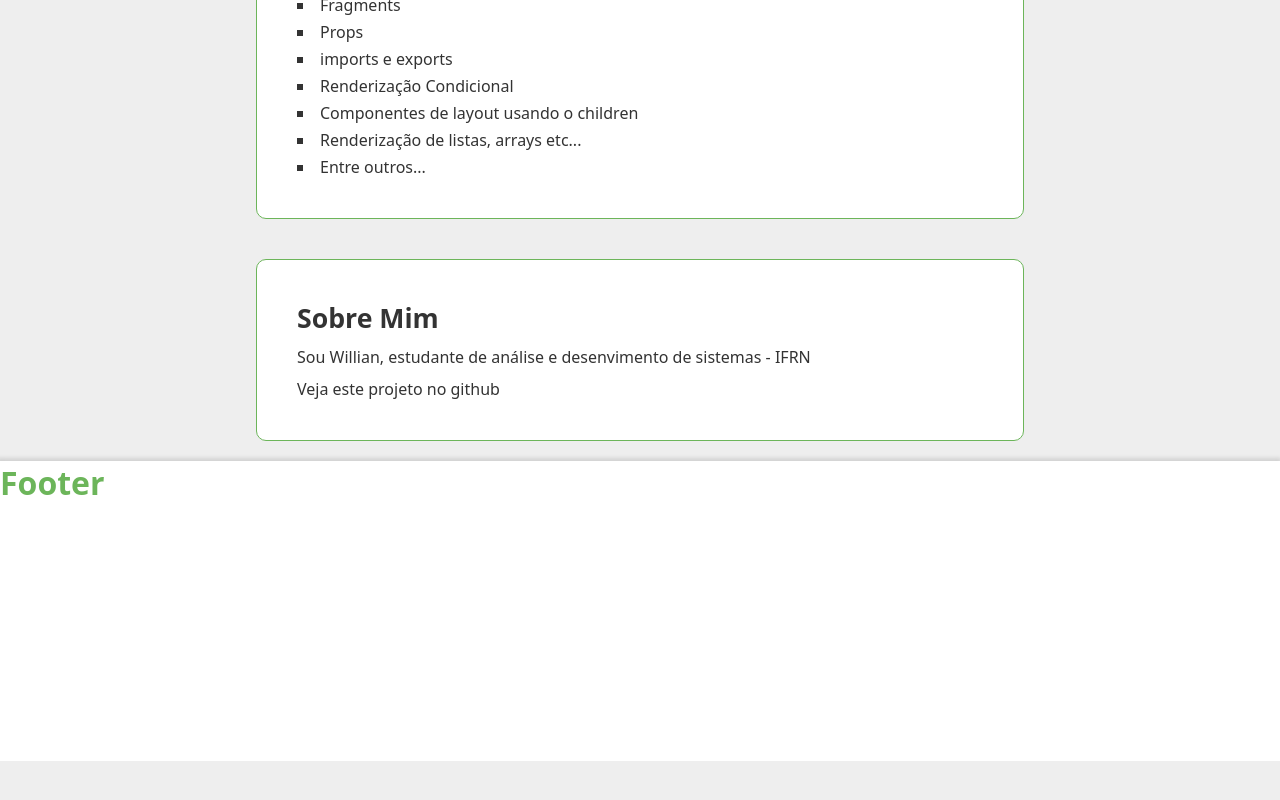
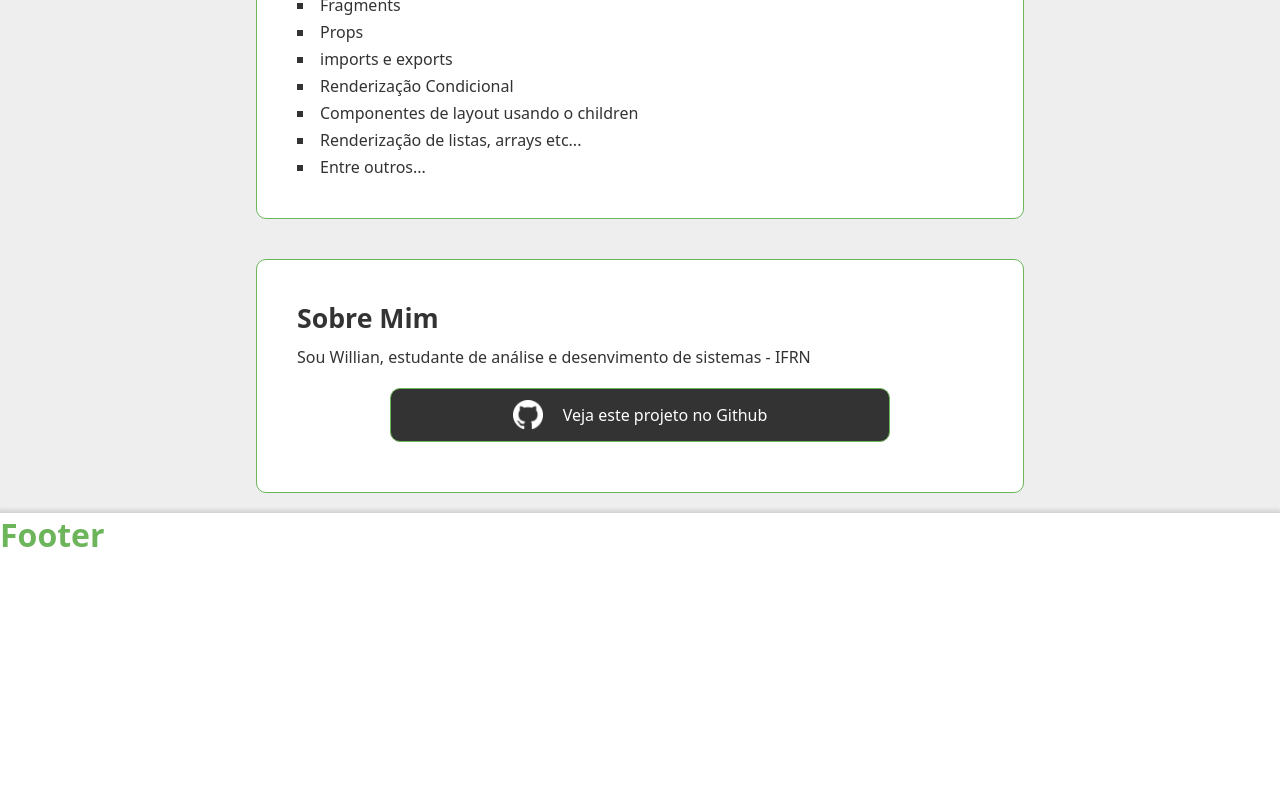
Before and after one commit to WillianM19/Selecao-02-2022-Pechinchou, a Next.js app: page /sobre in a window 1280 px wide. Shown: the part 1560-2360 px from the top of the page. Before the commit the page ends 2321 px from the top, so only its background shows below. Built offline with nearby package versions, Linux system fonts and the light colour scheme.

Commit message:
Página sobre 2/3

```diff
--- /dev/null
+++ b/components/GithubBtn.js
@@ -0,0 +1,14 @@
+import Image from "next/image"
+import Link from "next/link"
+import styles from "../styles/GithubBtn.module.css"
+
+export default function GithubBtn(){
+    return(
+        <Link href="/sobre">
+            <div className={styles.githubBtn}>
+                <Image src="/icons/github.png" alt="github-logo" width="30px" height="30px"/>
+                <p>Veja este projeto no Github</p>
+            </div>
+        </Link>
+    )
+}
--- a/components/NavBar.js
+++ b/components/NavBar.js
@@ -29,6 +29,7 @@ export default function NavBar(){
                     <li><Link href="/"><a>Início</a></Link></li>
                     <li><Link href="/denuncias"><a>Denúncias</a></Link></li>
                     <li><Link href="/denunciar"><a>Nova Denúncia</a></Link></li>
+                    <li><Link href="/sobre"><a>Sobre</a></Link></li>
                 </ul>
                 {(activeUser || activeUser != null) ? (
                     <ul className={styles.sectionItens}>
--- a/pages/sobre.js
+++ b/pages/sobre.js
@@ -1,3 +1,4 @@
+import GithubBtn from '../components/GithubBtn'
 import styles from '../styles/Sobre.module.css'
 export default function Sobre(){
     return(
@@ -59,7 +60,9 @@ export default function Sobre(){
             <section>
                 <h2>Sobre Mim</h2>
                 <p>Sou Willian, estudante de análise e desenvimento de sistemas - IFRN</p>
-                <p>Veja este projeto no github</p>
+                <div className={styles.gitHubBtn}>
+                    <GithubBtn />
+                </div>
             </section>
         </main>
     )
--- /dev/null
+++ b/styles/GithubBtn.module.css
@@ -0,0 +1,14 @@
+.githubBtn {
+    background-color: #333;
+    color: white;
+    border: 1px solid var(--main-color);
+    padding: 5px;
+    width: 500px;
+    border-radius: 10px;
+    cursor: pointer;
+
+    display: flex;
+    align-items: center;
+    justify-content: center;
+    gap: 20px;
+}
--- a/styles/Sobre.module.css
+++ b/styles/Sobre.module.css
@@ -34,3 +34,9 @@
     align-items: center;
     gap: 10px;
 }
+
+.gitHubBtn {
+    display: flex;
+    justify-content: center;
+    margin: 20px 0;
+}
```
Also changed, not shown: components/githubBtn.js (deleted, +0 -9 lines).
